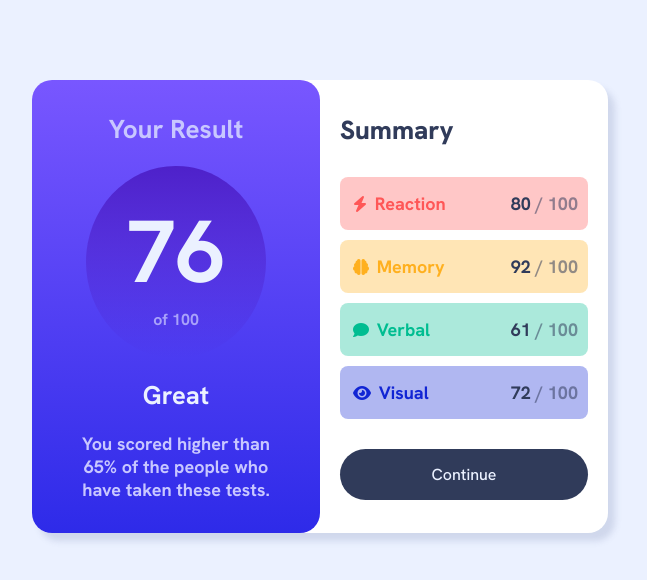
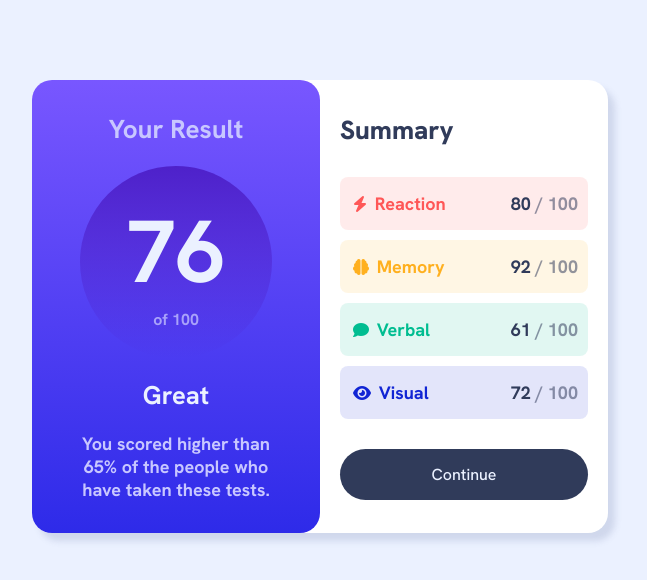
Before and after one commit to freebor/week0Task2, a plain HTML site: page index.html in a window 1280 px wide. Shown: the whole page, without its empty margins (320-967 px from the left). Drawn offline with Linux system fonts and the light colour scheme.

Commit message:
corrected

```diff
--- a/style.css
+++ b/style.css
@@ -29,10 +29,10 @@ body{
     --Green-teal: hsl(166, 100%, 37%);
     --Cobalt-blue: hsl(234, 85%, 45%);
 
-    --Light-red-trans: hsla(0, 100%, 67%, 0.329);
-    --Orangey-yellow-trans: hsl(39, 100%, 56%, 0.329);
-    --Green-teal-trans: hsla(166, 100%, 37%, 0.329);
-    --Cobalt-blue-trans: hsl(234, 85%, 45%, 0.329);
+    --Light-red-trans: hsla(0, 100%, 67%, 0.116);
+    --Orangey-yellow-trans: hsl(39, 100%, 56%, 0.116);
+    --Green-teal-trans: hsla(166, 100%, 37%, 0.116);
+    --Cobalt-blue-trans: hsl(234, 85%, 45%, 0.116);
 }
 
 .container{
@@ -63,7 +63,7 @@ body{
 .result .round{
     background: linear-gradient(180deg, var(--violet-blue), var(--persian-blue) );
     height: 12rem;
-    width: 80%;
+    width: 12rem;
     border-radius: 50%;
     display: flex;
     flex-direction: column;
@@ -192,7 +192,7 @@ h2{
     .result .round{
         background: linear-gradient(180deg, var(--violet-blue), var(--persian-blue) );
         height: 9rem;
-        width: 53%;
+        width: 9rem;
         border-radius: 50%;
     }
     .round-cur-num{
```
